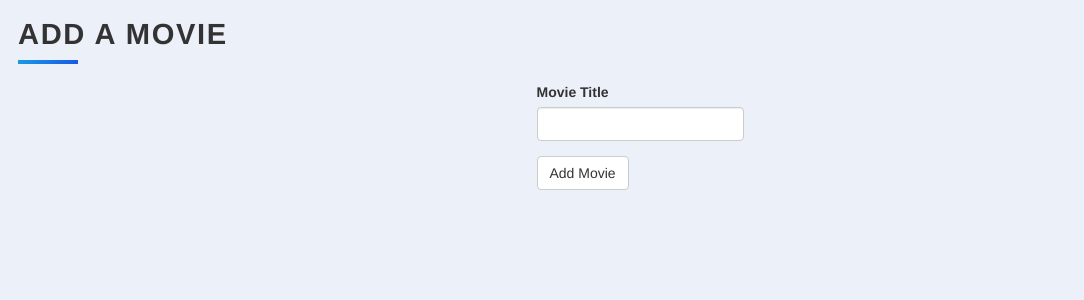
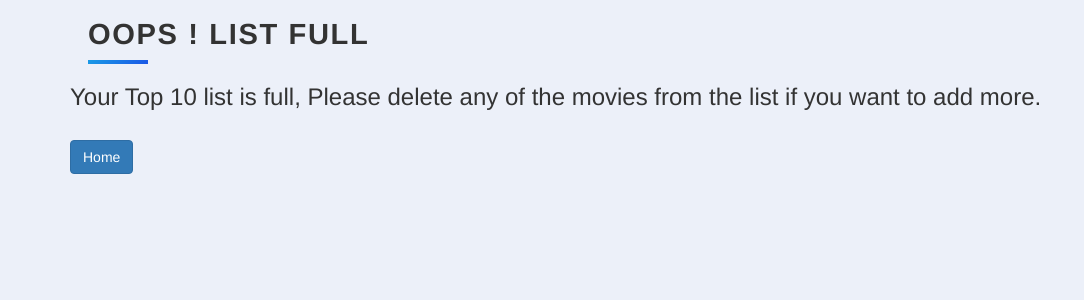
Before and after one commit to Shashank-Ganesh-Holla/Top-Movies-Cards, a Flask app: page /add in a window 1280 px wide. Shown: the top 300 px of the page, without its empty margins (0-1084 px from the left). Run offline with Flask 3, Linux system fonts and the light colour scheme; some libraries are stand-ins or nearby versions.

Commit message:
Movie adding limitation: Now you get a warning msg that you have already reached your 10 movies in your list when you add more than 10 and will ask you to delete the existing one's if you want to add into the current list.

```diff
--- a/main.py
+++ b/main.py
@@ -91,6 +91,11 @@ def delete():
 
 @app.route('/add', methods=['GET', 'POST'])
 def add():
+    existing_list = Movie.query.all()
+
+    if len(existing_list) >= 10:
+        return render_template('Error_select.html', message=True)
+
     add_form = AddMovie()
     if add_form.validate_on_submit():
         movie_title = add_form.movie_title.data
--- a/templates/Error_select.html
+++ b/templates/Error_select.html
@@ -12,8 +12,13 @@
 
 {% block content %}
 <div class="container">
-    <h1 class="heading">Select Movie</h1>
-    <p> <h1><em>{{movie.title}}</em> is already in the list</h1> </p> <br>
+    {% if message == True: %}
+    <h1 class="heading">Oops ! List Full</h1>
+    <p> <h3>Your Top 10 list is full, Please delete any of the movies from the list if you want to add more.</h3> </p> <br>
+    {% else: %}
+    <h1 class="heading">{{movie.title}}</h1>
+    <p> <h3><em>{{movie.title}}</em> is already in the list</h3> </p> <br>
+    {% endif %}
     <a class="btn btn-primary" type="submit" href="{{url_for('home')}}">Home</a><br><br>
 
 {% endblock %}
```
Also changed, not shown: instance/movie_list.db.
